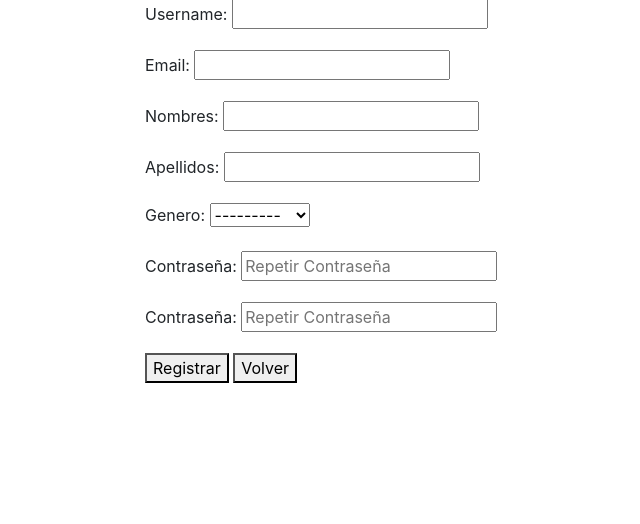
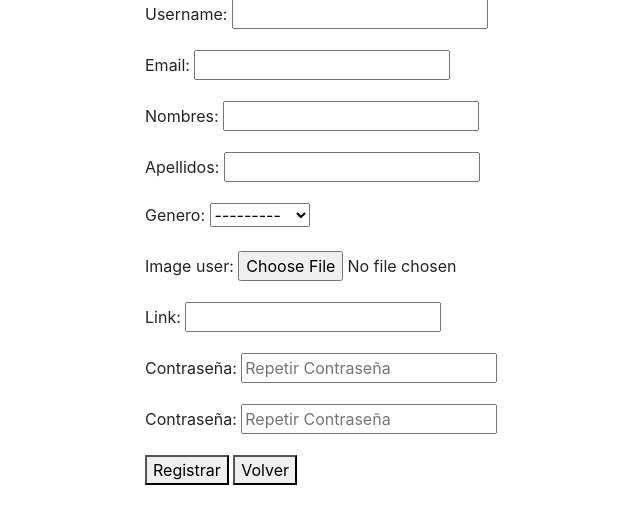
Before and after one commit to LuM25/BlogRecetas, a Django app: page /usuarios/register/ in a window 1280 px wide. Shown: the part 169-693 px from the top of the page, without its empty margins (575-1215 px from the left). Run offline with Django 4.2, Linux system fonts and the light colour scheme.

Commit message:
change in model users and form

```diff
--- a/blogrecetas/settings.py
+++ b/blogrecetas/settings.py
@@ -125,7 +125,7 @@ USE_TZ = True
 # Static files (CSS, JavaScript, Images)
 # https://docs.djangoproject.com/en/4.0/howto/static-files/
 
-STATIC_URL = '/static/'
+STATIC_URL = 'static/'
 
 MEDIA_URL = '/media/'
 
--- a/templates/about_us.html
+++ b/templates/about_us.html
@@ -26,7 +26,7 @@
                         <div class="testimonial-item mx-auto mb-5 mb-lg-0">
 
                             <h5> Manuel León Robles</h5>
-                            <p class="font-weight-light mb-0">COMPLETAR CON OTRO PARTICIPANTE</p>
+                            <p class="font-weight-light mb-0">Hola que tal, soy estudiante de programación backend python-django. Algunos de mis labores realizadas en esta pagina web fue la gestion de usuarios, tambien parte de CRUD y el sistema de busqueda</p>
                         </div>
                     </div>
                 </div>
--- a/users/forms.py
+++ b/users/forms.py
@@ -31,6 +31,8 @@ class UserRegisterForm(forms.ModelForm):
             'nombres',
             'apellidos',
             'genero',
+            'image_user',
+            'link',
         )
 
     def clean_password2(self):
--- a/users/models.py
+++ b/users/models.py
@@ -18,7 +18,7 @@ class User(AbstractBaseUser, PermissionsMixin):
     genero = models.CharField(max_length=1, choices=GENDER_CHOICES, blank=True)
     codregistro = models.CharField(max_length=6, blank=True)
     image_user = models.ImageField(upload_to = 'image_user', blank = True , null = True)
-
+    link = models.CharField(max_length=300, blank=True)
     is_staff = models.BooleanField(default=False)
 
     USERNAME_FIELD = 'username'
--- a/users/views.py
+++ b/users/views.py
@@ -57,7 +57,7 @@ class LogoutView(View):
 class UpdatePasswordView(LoginRequiredMixin, FormView):
     template_name = 'users/update.html'
     form_class = UpdatePasswordForm
-    success_url = reverse_lazy('home_app:user_login')
+    success_url = reverse_lazy('users_app:user_login')
     login_url = reverse_lazy('users_app:user_login')
 
     def form_valid(self, form):
@@ -69,7 +69,7 @@ class UpdatePasswordView(LoginRequiredMixin, FormView):
 
         if user:
             new_password = form.cleaned_data['password2']
-            usuario.user.set_password(new_password)
+            usuario.set_password(new_password)
             usuario.save()
 
             logout(self.request)
```
Also changed, not shown: users/migrations/0004_user_link.py (added).
